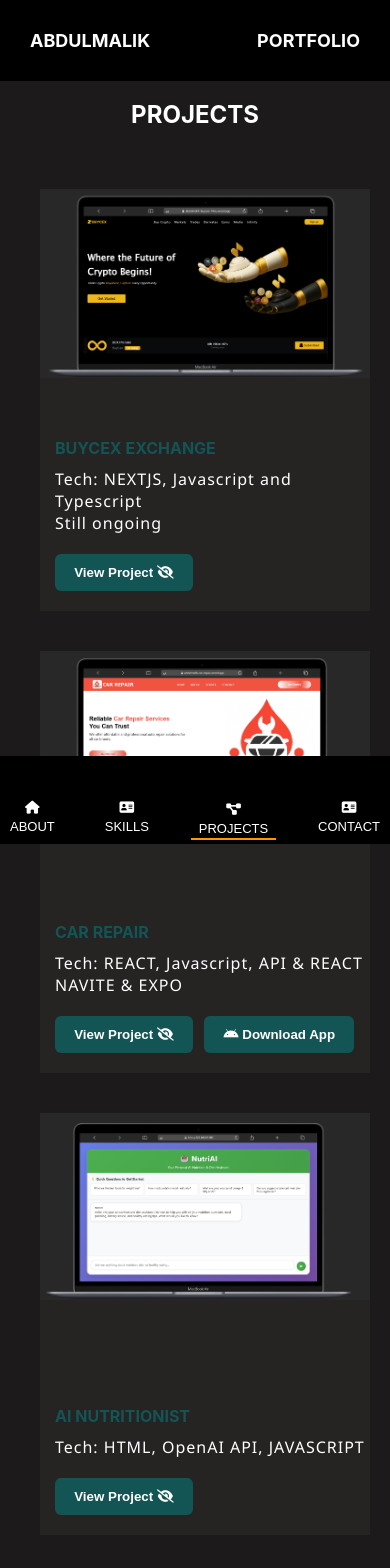
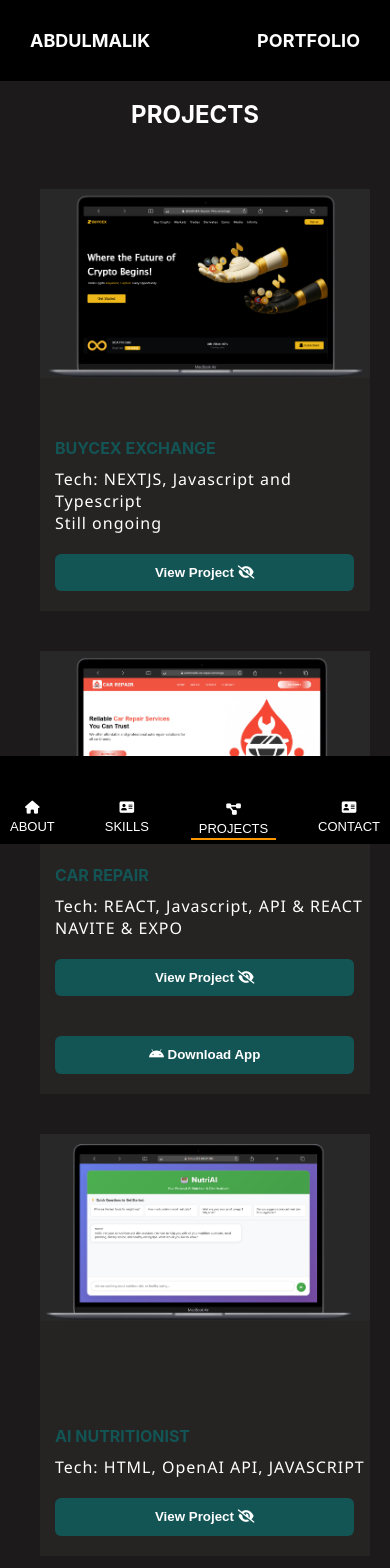
Before and after one commit to Bigoluwagentle/Abdulmalik-portfolio, a React (Create React App) app: page /Projects in a window 390 px wide. Shown: the top 1568 px of the page. Built offline with nearby package versions, Linux system fonts and the light colour scheme.

Commit message:
Initial commit

```diff
--- a/src/Products.css
+++ b/src/Products.css
@@ -128,6 +128,11 @@
                 min-height: 50vh;
                 margin-bottom: 40px;
                 background-color: rgb(38, 35, 35);
+                > nav{
+                    > nav{
+                        flex-direction: column;
+                    }
+                }
             }
         }
         summary{
--- a/src/Skills/Skill.jsx
+++ b/src/Skills/Skill.jsx
@@ -73,6 +73,9 @@
                     <nav id="card" className="card">
                         <h4>VUE.js</h4>
                     </nav>
+                    <nav id="card" className="card">
+                        <h4>REDUX</h4>
+                    </nav>
 
                     <nav id="card" className="card">
                         <h4>TAILWIND CSS</h4>
```
